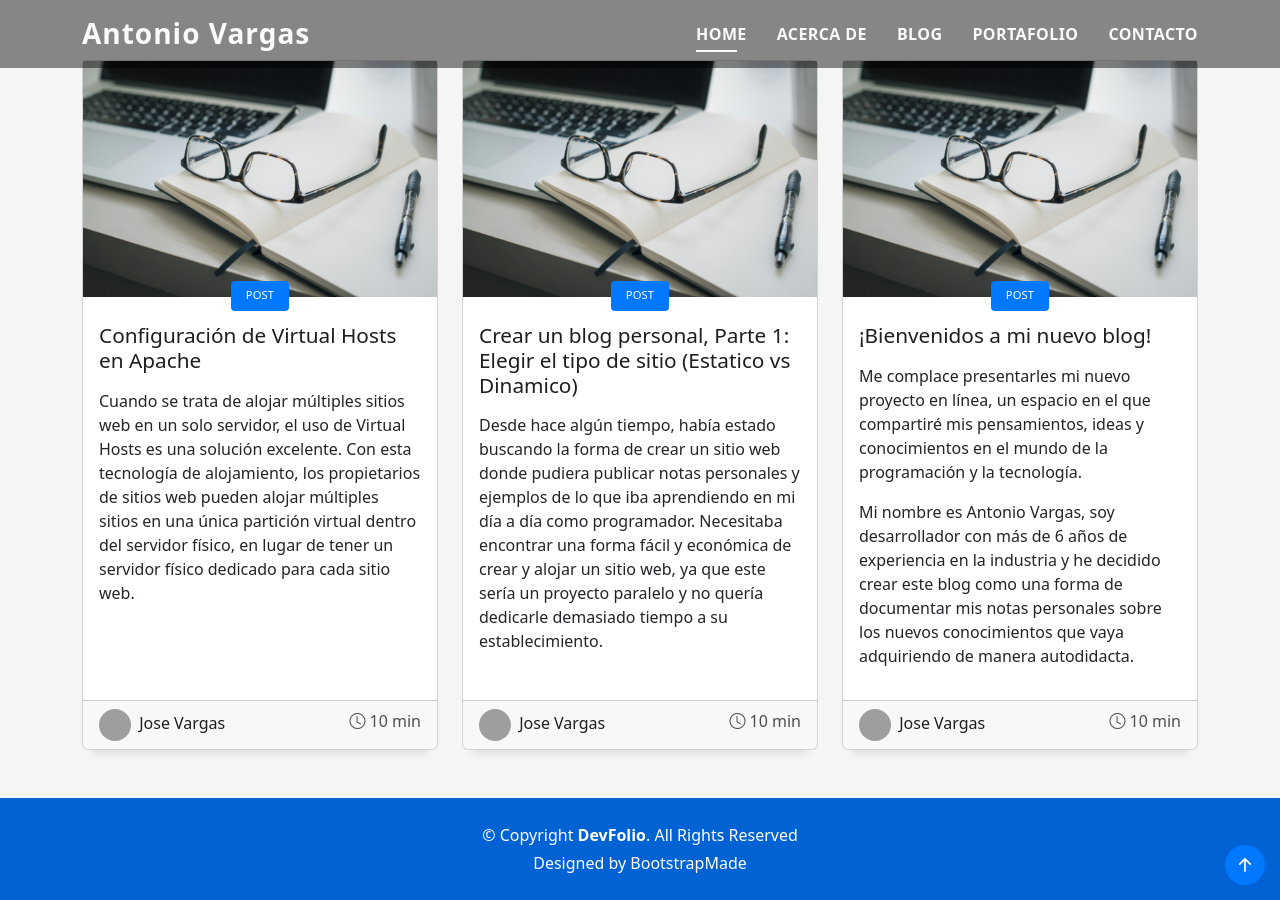
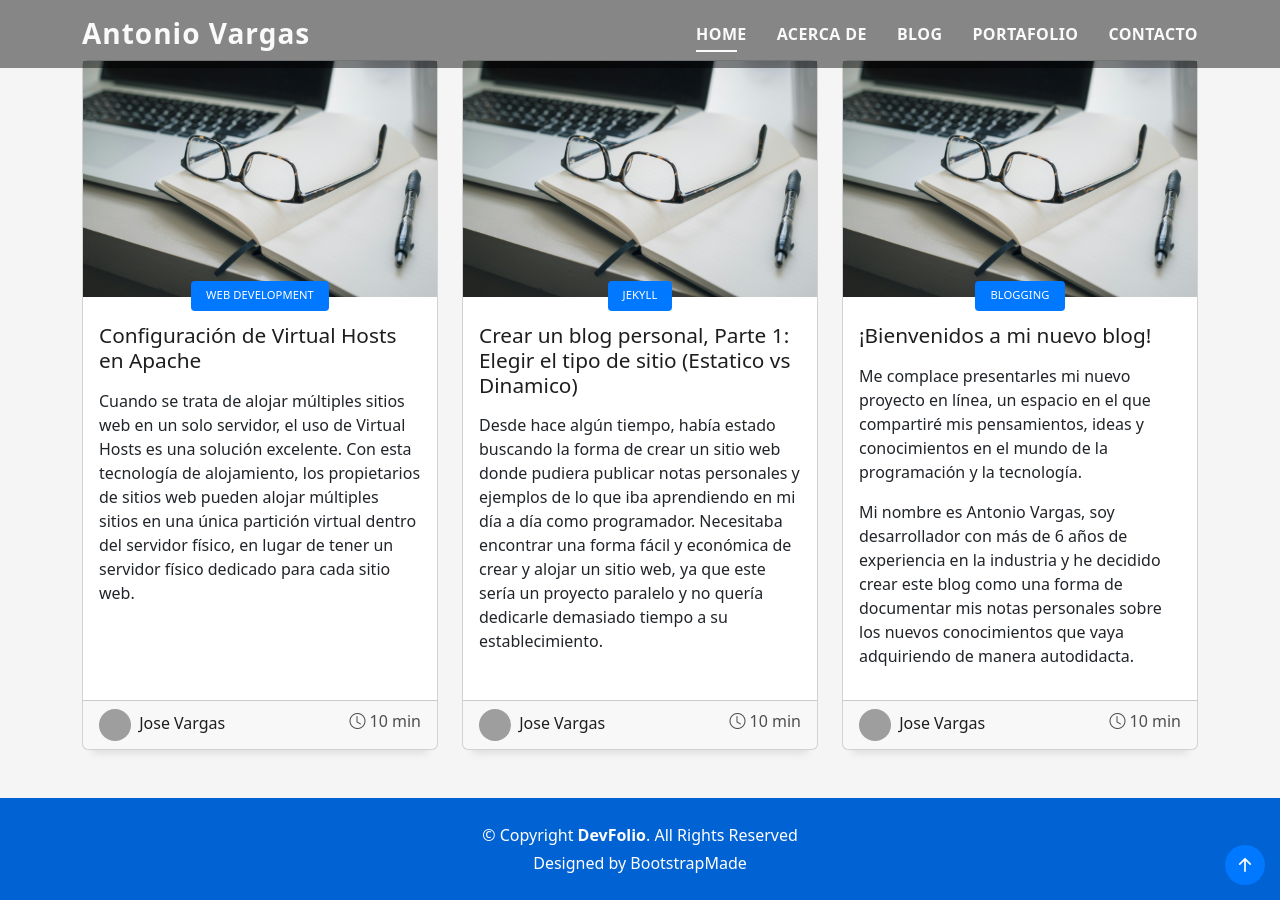
Before and after one commit to antoniov-dev/antonio-dev.github.io, a Jekyll site: the page built from index.markdown, in a window 1280 px wide and 900 px high, scrolled down 1079 px. Built offline with Jekyll 4.4.1, drawn with Linux system fonts in a browser that asks for light colours; grey boxes are pictures that could not be loaded.

Commit message:
Blog category label on home

```diff
--- a/_posts/2023-02-26-bievenidos-al-blog.markdown
+++ b/_posts/2023-02-26-bievenidos-al-blog.markdown
@@ -4,6 +4,7 @@ title:  "¡Bienvenidos a mi nuevo blog!"
 date:   2023-02-26 22:47:09 -0600
 tags: [Blogging]
 menu: /blog
+post_category: Blogging
 ---
 Me complace presentarles mi nuevo proyecto en línea, un espacio en el que compartiré mis pensamientos, ideas y conocimientos en el mundo de la programación y la tecnología.
 
--- a/_posts/2023-02-26-crear-un-blog-personal-1.markdown
+++ b/_posts/2023-02-26-crear-un-blog-personal-1.markdown
@@ -4,6 +4,7 @@ title:  "Crear un blog personal, Parte 1: Elegir el tipo de sitio (Estatico vs D
 date:   2023-02-26 23:29:00 -0600
 tags: [Blogging, Jekyll]
 menu: /blog
+post_category: Jekyll
 ---
 Desde hace algún tiempo, había estado buscando la forma de crear un sitio web donde pudiera publicar notas personales y ejemplos de lo que iba aprendiendo en mi día a día como programador. Necesitaba encontrar una forma fácil y económica de crear y alojar un sitio web, ya que este sería un proyecto paralelo y no quería dedicarle demasiado tiempo a su establecimiento.
 <!--more-->
--- a/_posts/2023-03-06-creacion-virtual-host-apache.markdown
+++ b/_posts/2023-03-06-creacion-virtual-host-apache.markdown
@@ -4,6 +4,7 @@ title:  "Configuración de Virtual Hosts en Apache"
 date:   2023-03-06 23:07:15 -0600
 tags: [Apache, Virtual hosts]
 menu: /blog
+post_category: Web Development
 ---
 Cuando se trata de alojar múltiples sitios web en un solo servidor, el uso de Virtual Hosts es una solución excelente. Con esta tecnología de alojamiento, los propietarios de sitios web pueden alojar múltiples sitios en una única partición virtual dentro del servidor físico, en lugar de tener un servidor físico dedicado para cada sitio web.
 <!--more-->
--- a/index.markdown
+++ b/index.markdown
@@ -49,7 +49,7 @@ menu: /
                         <div class="card-body">
                             <div class="card-category-box">
                                 <div class="card-category">
-                                    <h6 class="category">Post</h6>
+                                    <h6 class="category">{% if post.post_category %}{{ post.post_category }}{% else %}Post{% endif %}</h6>
                                 </div>
                             </div>
                             <h3 class="card-title"><a href="{{ post.url }}">{{ post.title }}</a></h3>
```
